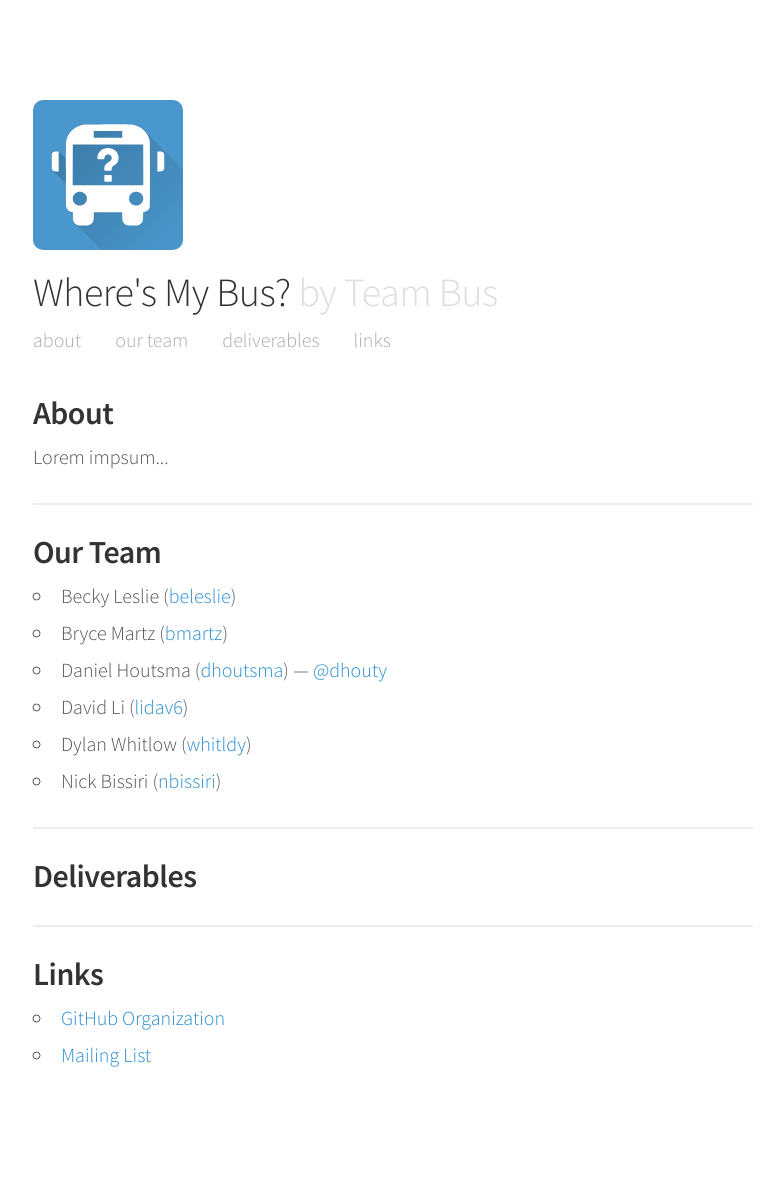
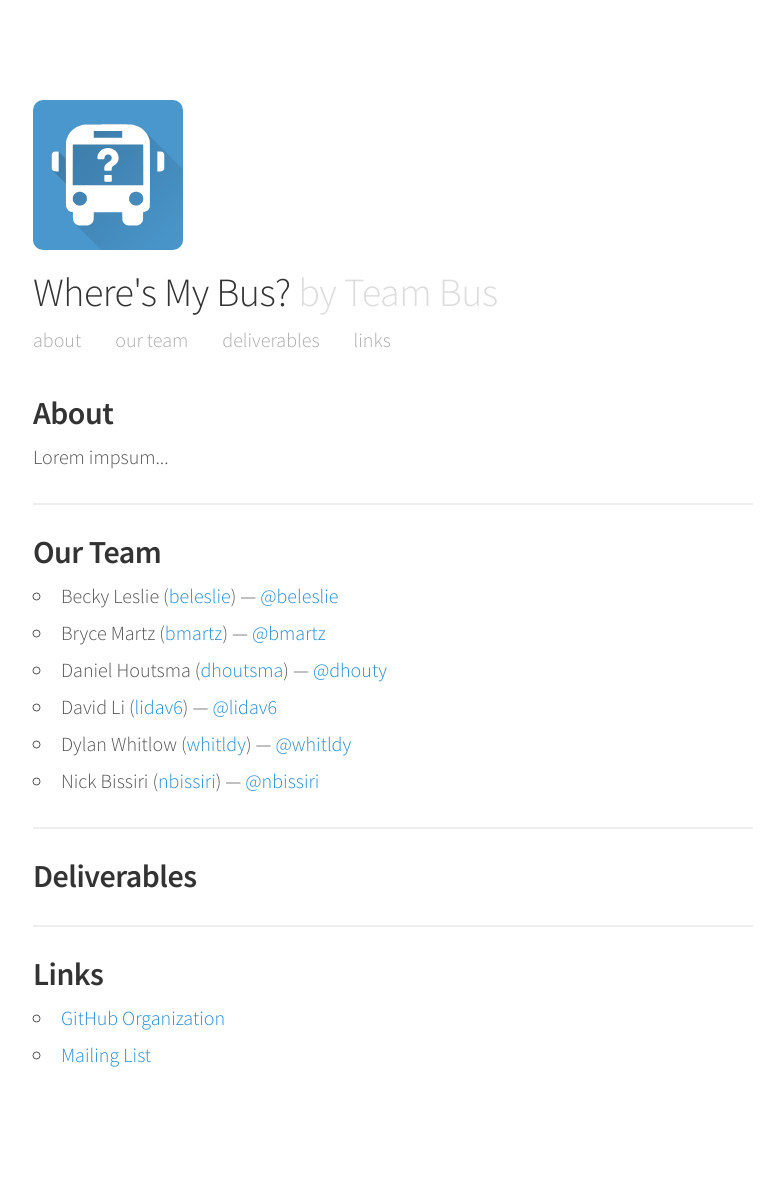
Before and after one commit to WheresMyBus/WheresMyBus.github.io, a Jekyll site: the page built from index.html, in a window 1280 px wide. Shown: the whole page, without its empty margins (247-1031 px from the left). Built offline with Jekyll 4.4.1, drawn with Linux system fonts in a browser that asks for light colours.

Commit message:
Add github usernames

```diff
--- a/_config.yml
+++ b/_config.yml
@@ -15,17 +15,22 @@ team:
   members:
     - name: Becky Leslie
       cse_username: beleslie
+      github_username: beleslie
     - name: Bryce Martz
       cse_username: bmartz
+      github_username: bmartz
     - name: Daniel Houtsma
       cse_username: dhoutsma
       github_username: dhouty
     - name: David Li
       cse_username: lidav6
+      github_username: lidav6
     - name: Dylan Whitlow
       cse_username: whitldy
+      github_username: whitldy
     - name: Nick Bissiri
       cse_username: nbissiri
+      github_username: nbissiri
 
 deliverables:
 
```
